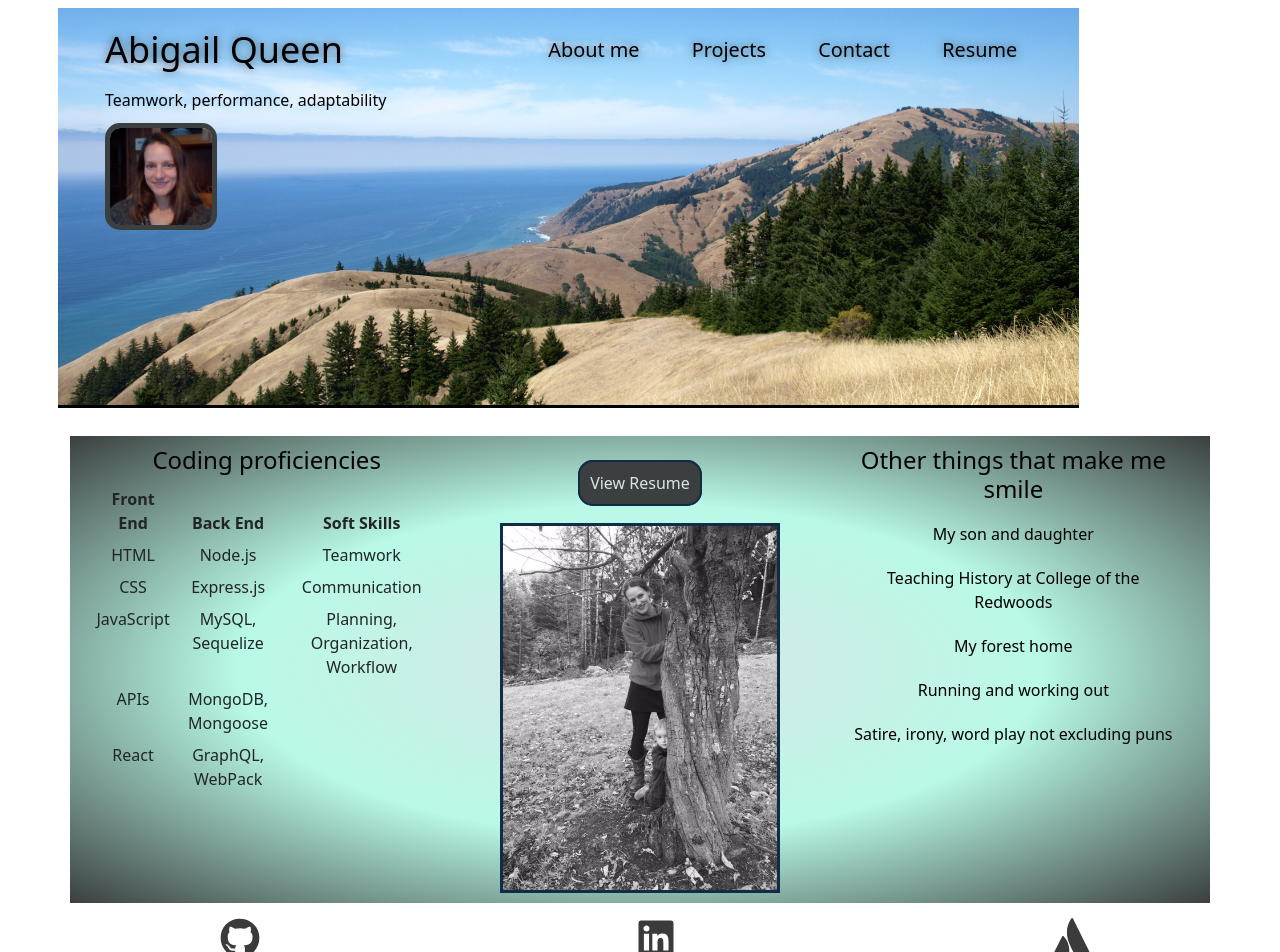
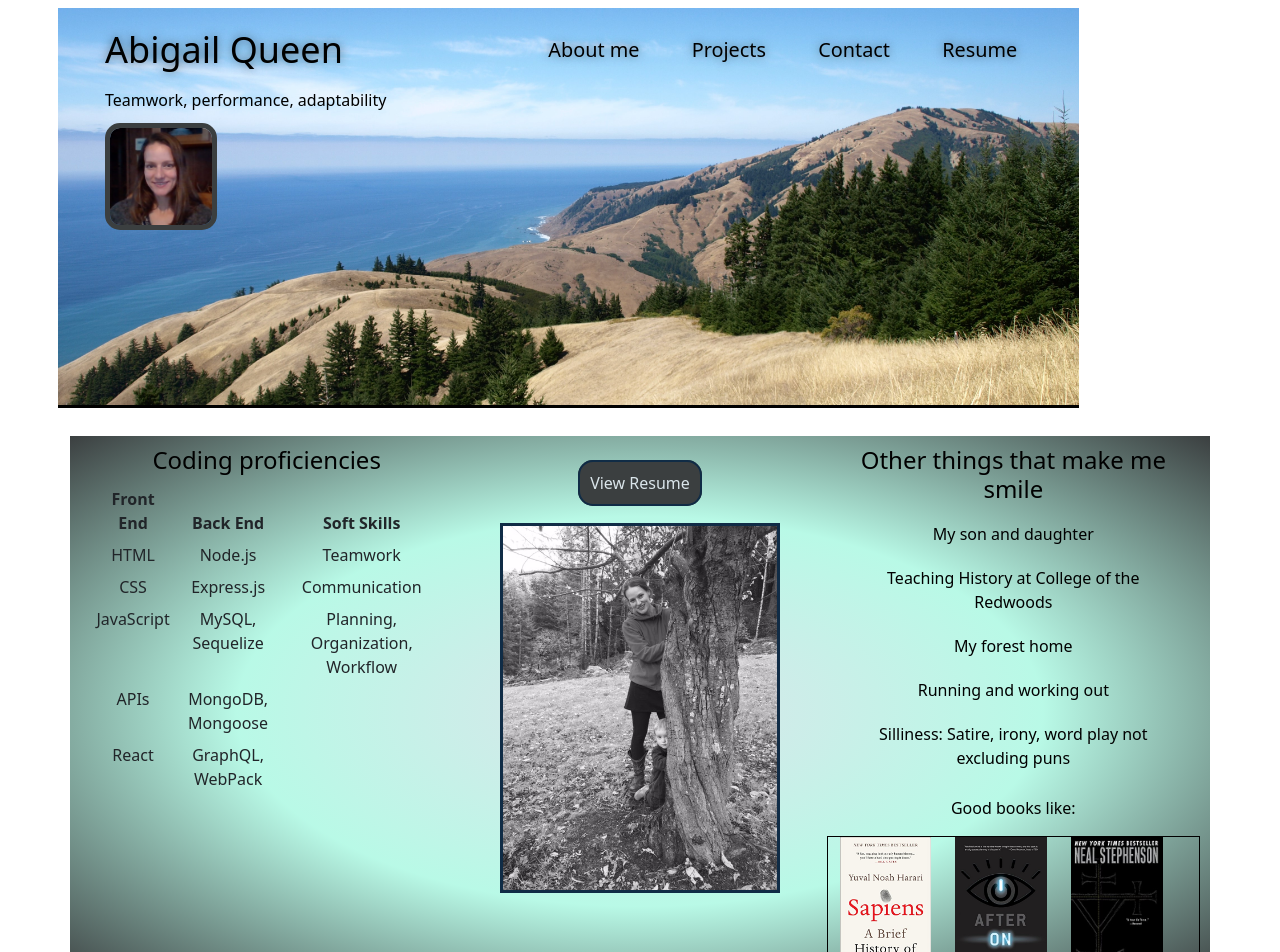
Before and after one commit to Abi-Queen/abi-queen-spa, a React (Create React App) app: page /Resume in a window 1280 px wide. Shown: the top 952 px of the page. Built offline with nearby package versions, Linux system fonts and the light colour scheme.

Commit message:
rever to remove books

```diff
--- a/src/components/Resume/index.js
+++ b/src/components/Resume/index.js
@@ -1,8 +1,8 @@
 import React from 'react'
 import plumTree from '../../assets/images/plum-tree.jpg'
-// import bookSapiens from '../../assets/images/book-sapiens.jpg'
-// import bookOn from '../../assets/images/book-on.jpg'
-// import bookCrypt from '../../assets/images/book-crypt.jpg'
+import bookSapiens from '../../assets/images/book-sapiens.jpg'
+import bookOn from '../../assets/images/book-on.jpg'
+import bookCrypt from '../../assets/images/book-crypt.jpg'
 
 
 function Resume() {
@@ -62,11 +62,11 @@ function Resume() {
                             <li>Teaching History at College of the Redwoods</li>
                             <li>My forest home</li>
                             <li>Running and working out</li>
-                            <li>Satire, irony, word play not excluding puns</li>
+                            <li>Silliness: Satire, irony, word play not excluding puns</li>
                         </ul>
-                        {/* <p>Good books like:</p> */}
+                        <p>Good books like:</p>
                     </div>
-                    {/* <div className="row books">
+                    <div className="row books">
                         <div className="row">
                             <div className="col-2-lg col-sm">
                                 <a href="https://www.amazon.com/Sapiens-Humankind-Yuval-Noah-Harari-ebook/dp/B00ICN066A/ref=sr_1_1?crid=1LCUS9FH1Z1QU&keywords=harari+sapiens&qid=1670684368&sprefix=harari+sapiens%2Caps%2C245&sr=8-1" target="_blank">
@@ -84,7 +84,7 @@ function Resume() {
                                 </a>
                             </div>
                         </div>
-                    </div> */}
+                    </div>
                 </div>
             </div>
         </section>
```
